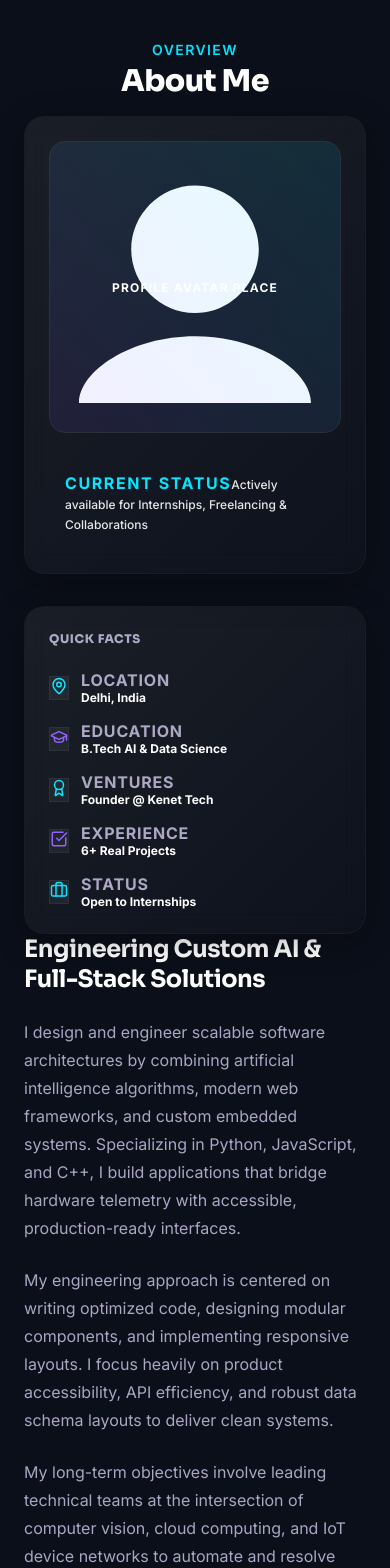
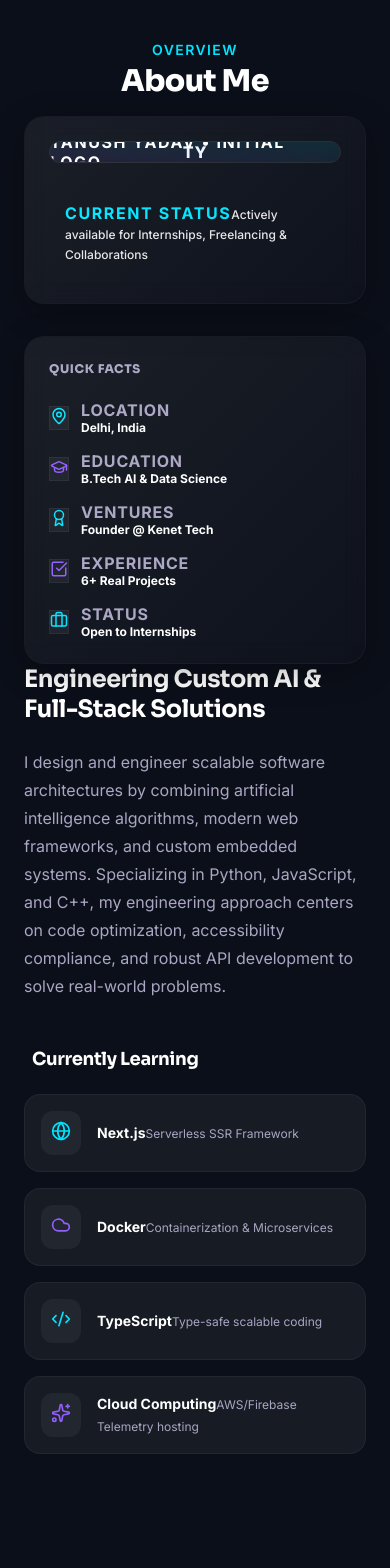
Before and after one commit to Tanushyadav9/Tanush-portfolio, a React (Vite) app: page / in a window 390 px wide. Shown: the part 1060-2628 px from the top of the page. Built offline with nearby package versions, Linux system fonts and the light colour scheme.

Commit message:
style: simplify About bio text and add TY branding initials monogram

```diff
--- a/src/components/About.jsx
+++ b/src/components/About.jsx
@@ -39,22 +39,22 @@ export default function About() {
           {/* LEFT COLUMN: Profile Visual & Quick Facts */}
           <div className="lg:col-span-5 w-full flex flex-col gap-8 text-left">
             <Tilt className="p-6 flex flex-col gap-6 w-full">
-              {/* Profile Photo Placeholder Frame */}
+              {/* Profile Photo Placeholder Frame with TY initials */}
               <div className="relative w-full aspect-square rounded-2xl bg-white-5/5 border border-white-10 overflow-hidden flex items-center justify-center group">
-                <div className="absolute inset-0 bg-gradient-to-tr from-[#915EFF]/10 to-[#00E5FF]/10 opacity-40" />
+                <div className="absolute inset-0 bg-gradient-to-tr from-[#915EFF]/10 to-[#00E5FF]/10 opacity-30 group-hover:opacity-50 transition-opacity duration-500" />
 
-                {/* Silhouette SVG Graphic */}
-                <svg viewBox="0 0 100 100" fill="none" xmlns="http://www.w3.org/2000/svg" className="w-1/3 text-white/10 group-hover:text-cyan/20 transition-colors duration-500">
-                  <path d="M50 15 C38 15 28 25 28 37 C28 49 38 59 50 59 C62 59 72 49 72 37 C72 25 62 15 50 15 Z M50 67 C28 67 10 79 10 90 L 90 90 C 90 79 72 67 50 67 Z" fill="currentColor" />
-                </svg>
+                {/* Visual Monogram Logo TY */}
+                <div className="text-7xl md:text-8xl font-black font-heading text-white/10 group-hover:text-cyan/30 transition-colors duration-500 tracking-wider">
+                  TY
+                </div>
 
-                <span className="absolute bottom-4 text-xs font-bold text-white/40 font-heading select-none uppercase tracking-widest">
-                  Profile Avatar Place
+                <span className="absolute bottom-4 text-[10px] font-bold text-white/30 font-heading select-none uppercase tracking-widest">
+                  Tanush Yadav &bull; Initial Logo
                 </span>
               </div>
 
               {/* Current Status banner */}
-              <div className="p-4 bg-[#00E5FF]/5 border border-[#00E5FF]/20 rounded-xl">
+              <div className="p-4 bg-[#00E5FF]/5 border border-[#00E5FF]/15 rounded-xl">
                 <span className="text-[10px] font-bold text-cyan uppercase tracking-widest block mb-1">Current Status</span>
                 <span className="text-xs sm:text-sm text-white/90 font-medium">
                   Actively available for Internships, Freelancing & Collaborations
@@ -93,18 +93,10 @@ export default function About() {
               </h3>
 
               <p className="text-base text-muted leading-relaxed">
-                I design and engineer scalable software architectures by combining artificial intelligence algorithms, modern web frameworks, and custom embedded systems. Specializing in Python, JavaScript, and C++, I build applications that bridge hardware telemetry with accessible, production-ready interfaces.
+                I design and engineer scalable software architectures by combining artificial intelligence algorithms, modern web frameworks, and custom embedded systems. Specializing in Python, JavaScript, and C++, my engineering approach centers on code optimization, accessibility compliance, and robust API development to solve real-world problems.
               </p>
 
-              <p className="text-base text-muted leading-relaxed">
-                My engineering approach is centered on writing optimized code, designing modular components, and implementing responsive layouts. I focus heavily on product accessibility, API efficiency, and robust data schema layouts to deliver clean systems.
-              </p>
-
-              <p className="text-base text-muted leading-relaxed">
-                My long-term objectives involve leading technical teams at the intersection of computer vision, cloud computing, and IoT device networks to automate and resolve real-world logistical challenges.
-              </p>
-
-              <div className="w-full h-px bg-white-10 my-4" />
+              <div className="w-full h-px bg-white-10 my-2" />
 
               {/* Currently Learning Section */}
               <div>
```
